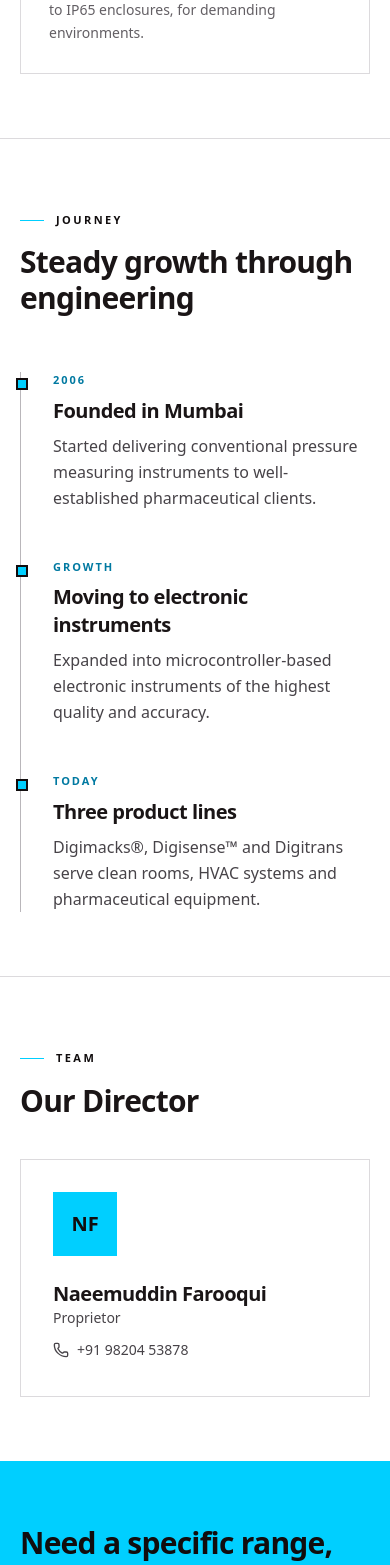
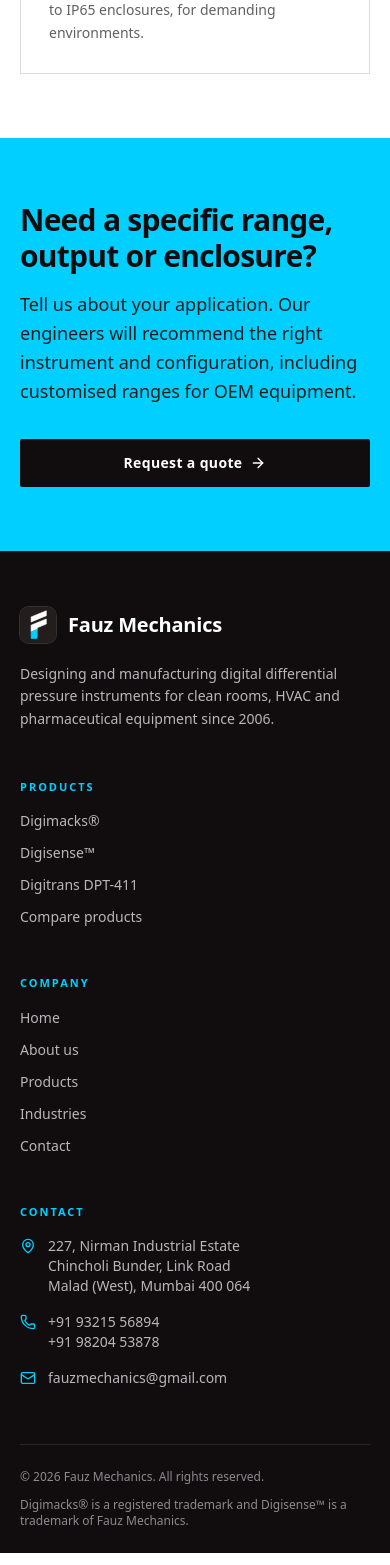
Before and after one commit to StuffBits-FauzMechanics/FauzMechanics-Website, a React (Vite) app: page /about in a window 390 px wide. Shown: the part 3680-5245 px from the top of the page. Built offline with nearby package versions, Linux system fonts and the light colour scheme.

Commit message:
Remove About page director card and journey timeline

```diff
--- a/src/components/Header.jsx
+++ b/src/components/Header.jsx
@@ -9,7 +9,6 @@
 const links = [
   { to: '/industries', label: 'Industries' },
   { to: '/about', label: 'About' },
-  { to: '/about#team', label: 'Team' },
   { to: '/contact', label: 'Contact' },
 ]
 
--- a/src/pages/About.jsx
+++ b/src/pages/About.jsx
@@ -1,4 +1,4 @@
-import { Eye, Lightbulb, Phone, Rocket, ShieldCheck, Target, Users } from 'lucide-react'
+import { Eye, Lightbulb, Rocket, ShieldCheck, Target, Users } from 'lucide-react'
 import PageHero from '../components/PageHero.jsx'
 import SectionHeading from '../components/SectionHeading.jsx'
 import Reveal from '../components/Reveal.jsx'
@@ -28,24 +28,6 @@
     icon: ShieldCheck,
     title: 'Built to last',
     text: 'Quality materials, from SS 304 front covers to IP65 enclosures, for demanding environments.',
-  },
-]
-
-const milestones = [
-  {
-    year: String(company.founded),
-    title: 'Founded in Mumbai',
-    text: 'Started delivering conventional pressure measuring instruments to well-established pharmaceutical clients.',
-  },
-  {
-    year: 'Growth',
-    title: 'Moving to electronic instruments',
-    text: 'Expanded into microcontroller-based electronic instruments of the highest quality and accuracy.',
-  },
-  {
-    year: 'Today',
-    title: 'Three product lines',
-    text: 'Digimacks®, Digisense™ and Digitrans serve clean rooms, HVAC systems and pharmaceutical equipment.',
   },
 ]
 
@@ -146,43 +128,6 @@
         </div>
       </section>
 
-      <section className="section border-y border-ink-200 bg-white">
-        <div className="container grid gap-14 lg:grid-cols-[1fr_1.2fr] lg:gap-20">
-          <SectionHeading eyebrow="Journey" title="Steady growth through engineering" />
-          <ol className="relative border-l border-ink-300 pl-8">
-            {milestones.map((m, i) => (
-              <Reveal as="li" key={m.title} delay={i * 0.08} className="relative pb-12 last:pb-0">
-                <span className="absolute -left-[37px] top-1.5 h-3 w-3 border-2 border-ink-950 bg-brand-500" />
-                <p className="text-[11px] font-semibold uppercase tracking-[0.18em] text-brand-700">{m.year}</p>
-                <h3 className="mt-2 text-xl font-bold">{m.title}</h3>
-                <p className="mt-2 leading-relaxed text-ink-600">{m.text}</p>
-              </Reveal>
-            ))}
-          </ol>
-        </div>
-      </section>
-
-      <section id="team" className="section scroll-mt-24">
-        <div className="container">
-          <SectionHeading eyebrow="Team" title="Our Director" />
-          <Reveal className="mt-10 flex max-w-xl flex-col gap-6 border border-ink-200 p-8 sm:flex-row sm:items-center">
-            <span className="flex h-16 w-16 shrink-0 items-center justify-center bg-brand-500 font-display text-xl font-bold text-ink-950">
-              {company.director.name
-                .split(' ')
-                .map((w) => w[0])
-                .join('')}
-            </span>
-            <div>
-              <h3 className="text-xl font-bold">{company.director.name}</h3>
-              <p className="text-sm font-medium text-ink-600">{company.director.role}</p>
-              <p className="mt-3 inline-flex items-center gap-2 text-sm font-medium text-ink-600">
-                <Phone className="h-4 w-4" /> {company.director.phone.display}
-              </p>
-            </div>
-          </Reveal>
-        </div>
-      </section>
-
       <CtaBand />
     </>
   )
```
